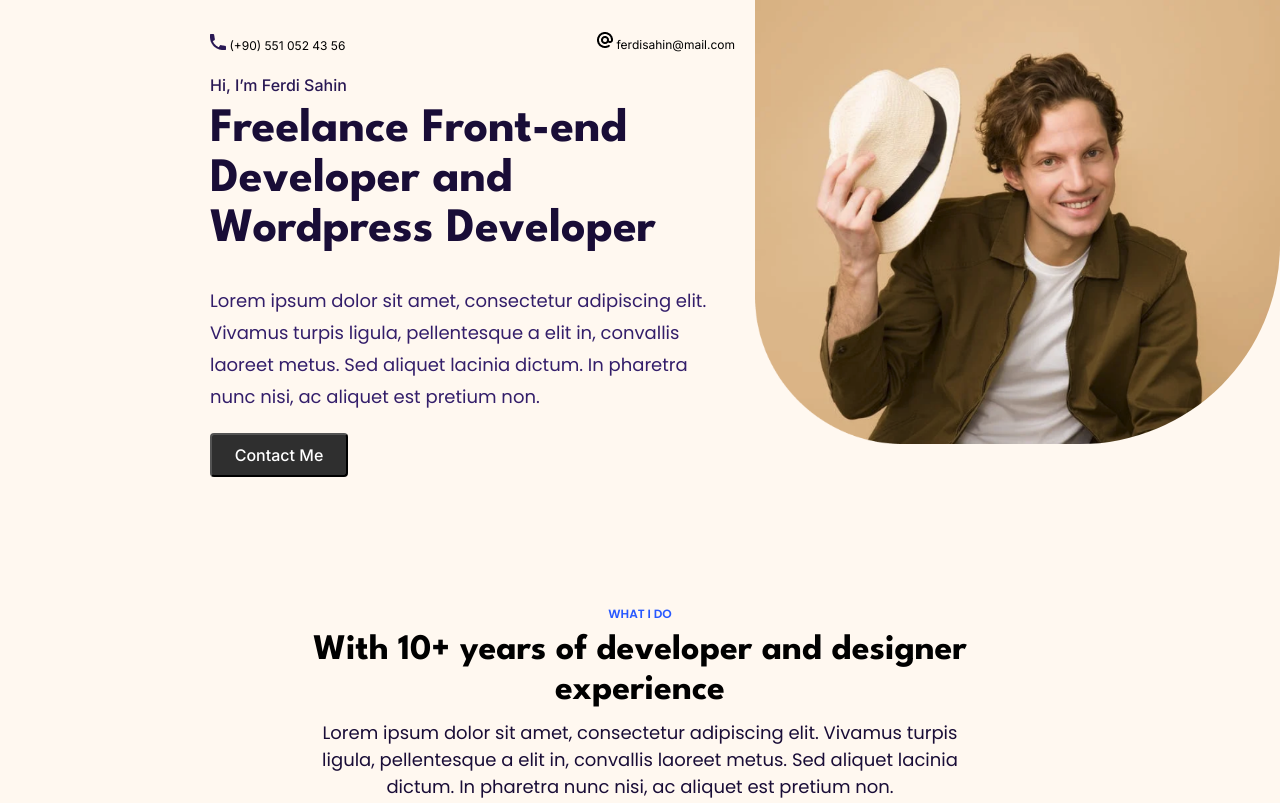
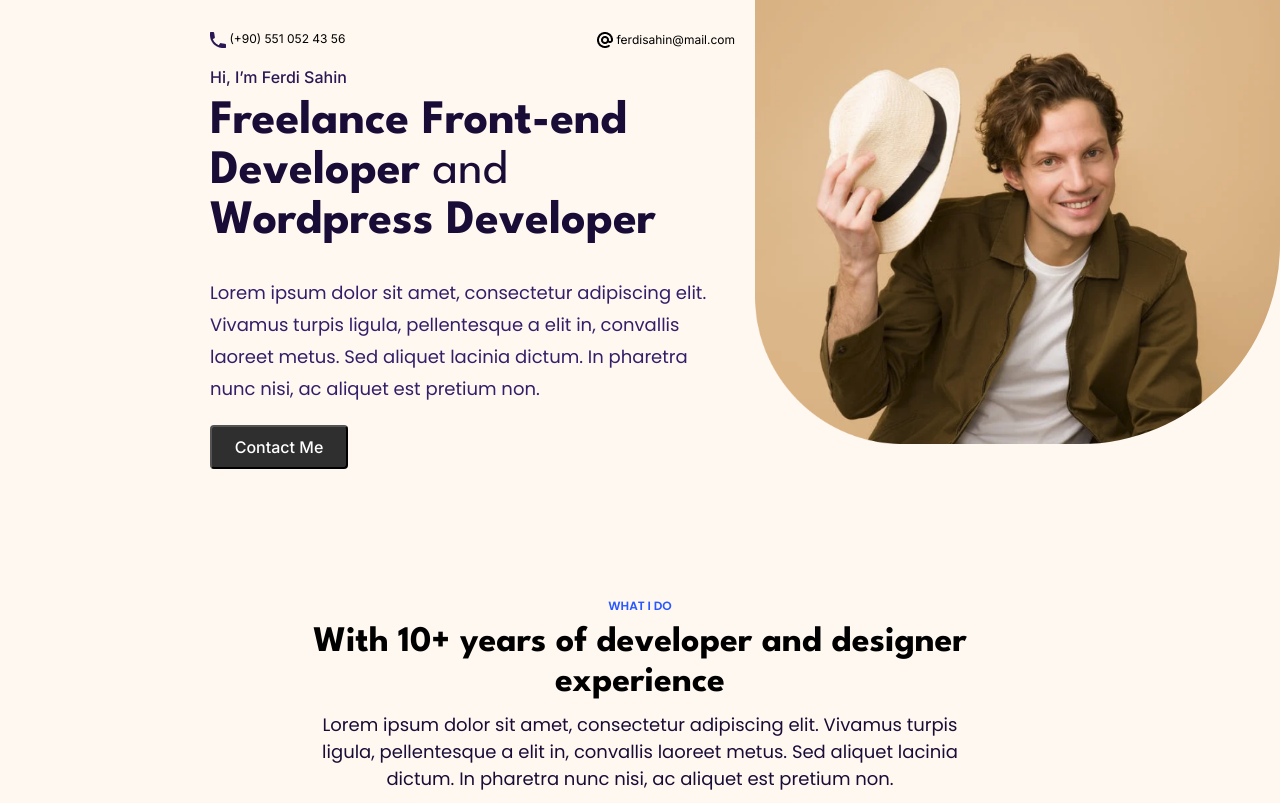
Before and after one commit to gerjesjo/webpage-figma, a plain HTML site: page index.html in a window 1280 px wide. Shown: the top 803 px of the page. Drawn offline with Linux system fonts and the light colour scheme.

Commit message:
Fix to correct icon alignment to text, add radius border to experience cards, include font weight change to h1 text

```diff
--- a/index.html
+++ b/index.html
@@ -22,11 +22,11 @@
         <div id="left-box">
 
             <!--Phone & Email box-->
-            <div class="small-text" style="display:inline">
-                <img src="phone.png">
+            <div class="small-text">
+                <img src="phone.png" class="icon-align">
                 (+90) 551 052 43 56
-                <div style="float:right" style="display:inline">
-                    <img src="at.png">
+                <div style="float:right">
+                    <img src="at.png" class="icon-align">
                     ferdisahin@mail.com
                 </div>
             </div>
@@ -38,7 +38,7 @@
 
             <!--Big text Box-->
             <div id="big-text-box">
-                <h1>Freelance Front-end Developer and Wordpress Developer</h1>
+                <h1>Freelance Front-end Developer <span style="font-weight: 400;">and</span> Wordpress Developer</h1>
             </div>
 
             <!--Big text desc-->
--- a/styles.css
+++ b/styles.css
@@ -39,6 +39,11 @@ h2 {
   width: 520px;
   margin-top: 30px;
   margin-bottom: 20px;
+}
+
+.icon-align {
+  vertical-align: middle;
+  font-size: 12px;
 }
 
 #outer-box {
@@ -175,6 +180,7 @@ h2 {
   background-color: #ffffff;
   box-shadow: 6px 2px 25px -9px #0000001a;
   margin: 20px;
+  border-radius: 10px;
 }
 
 .table-heading {
```
